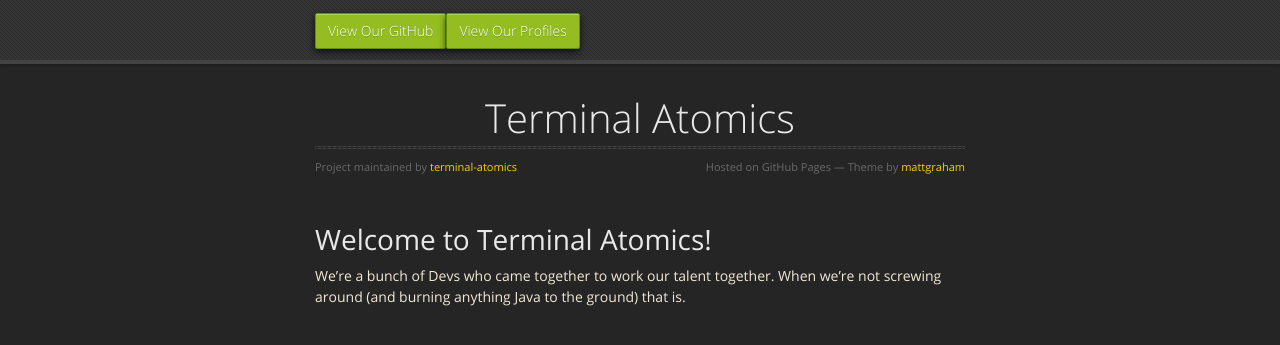
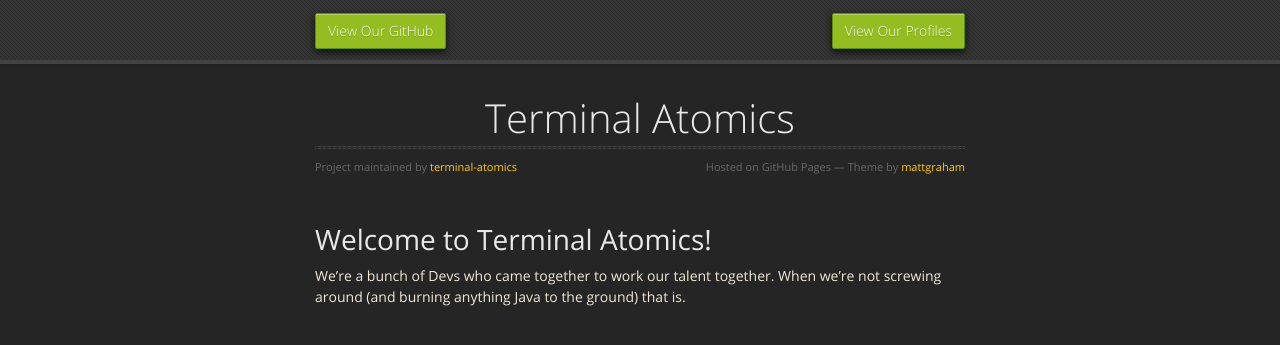
Before and after one commit to terminal-atomics/old-site, a Jekyll site: the page built from index.md, in a window 1280 px wide. Shown: the top 345 px of the page. Built offline with Jekyll 4.4.1, drawn with Linux system fonts in a browser that asks for light colours.

Commit message:
fixing more of my idiocy

```diff
--- a/_layouts/default.html
+++ b/_layouts/default.html
@@ -21,7 +21,7 @@
       <div id="header">
         <nav>
 		  <li class="fork"><a href="{{ site.github.repository_url }}">View Our GitHub</a></li>
-		  <li class="fork"><a>View Our Profiles</a></li>
+		  <li class="downloads"><a>View Our Profiles</a></li>
         </nav>
       </div><!-- end header -->
 
```
